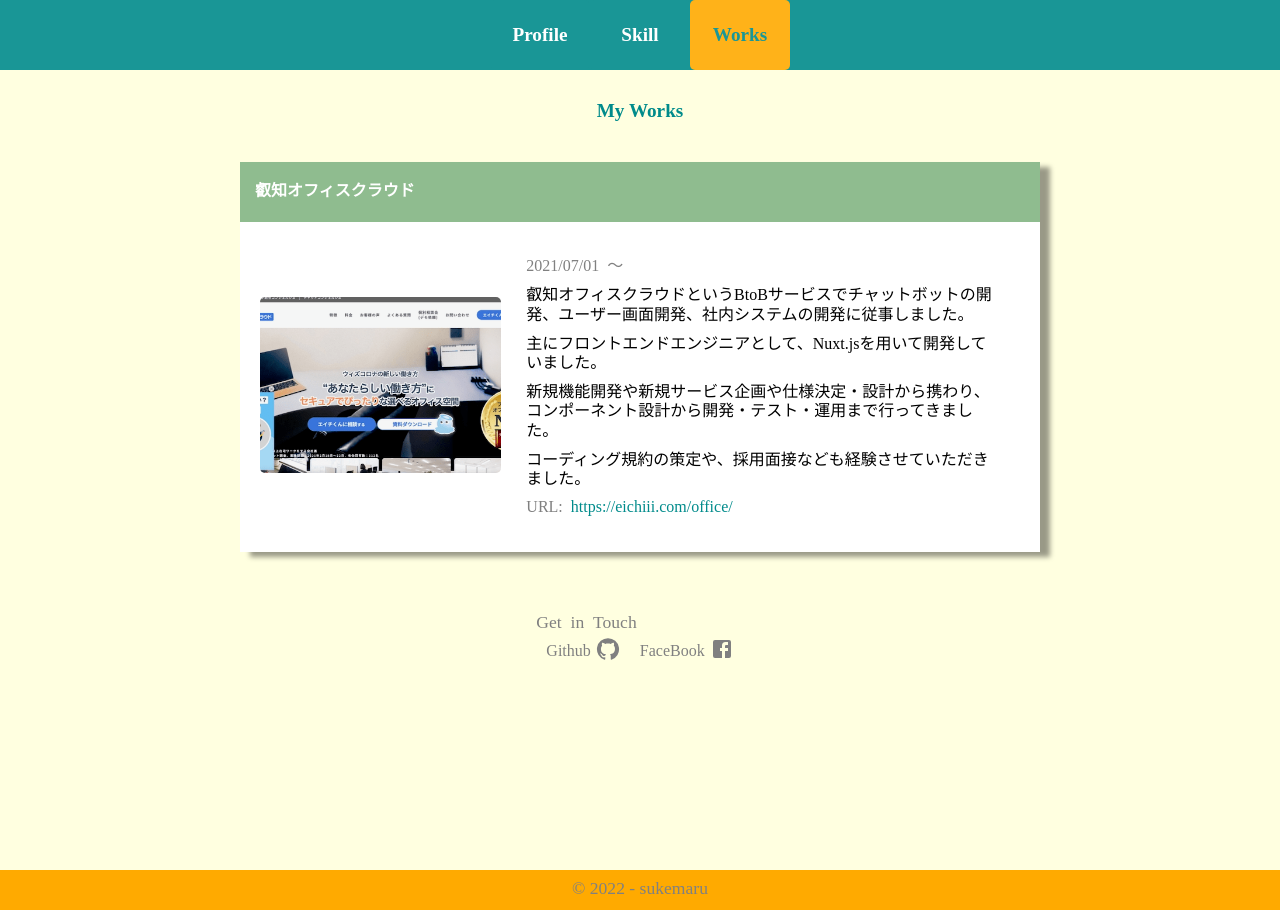
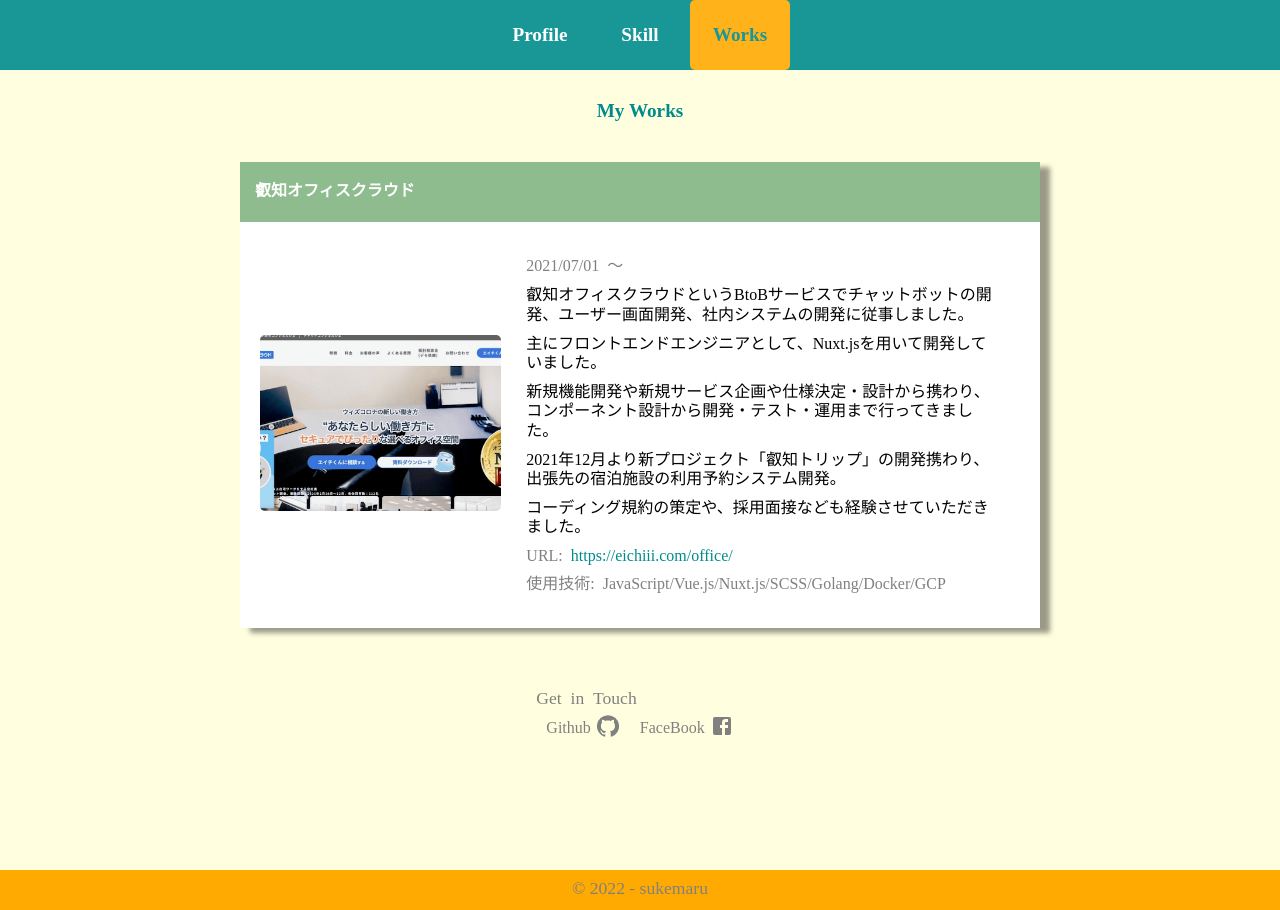
Before and after one commit to sukemaru-injp/next-first, a Next.js app: page /works in a window 1280 px wide. Built offline with nearby package versions, Linux system fonts and the light colour scheme.

Commit message:
add_works

```diff
--- a/components/templates/WorkCard.tsx
+++ b/components/templates/WorkCard.tsx
@@ -11,6 +11,7 @@ interface Props {
   content: string[]
   link?: string
   date?: string
+  tech?: string
   imageHeight?: string
   imageWidth?: string
 }
@@ -63,6 +64,13 @@ const WorkCard: FC<Props> = (props: Props) => {
     }
   }
 
+  const TechInfo = () => {
+    if (props?.tech) {
+      return <SubContent>使用技術:&ensp;{props.tech}</SubContent>
+    }
+    return <></>
+  }
+
   return (
     <>
       <CardWithHeader
@@ -82,6 +90,7 @@ const WorkCard: FC<Props> = (props: Props) => {
               return <Content key={`content${idx}`}>{v}</Content>
             })}
             <Url />
+            <TechInfo />
           </ContentWrapper>
         </InnerWrapper>
       </CardWithHeader>
--- a/pages/_middleware.ts
+++ b/pages/_middleware.ts
@@ -1,7 +1,7 @@
 import { NextRequest, NextResponse } from 'next/server'
 
 export function middleware(req: NextRequest) {
-  if (process.env.NODE_ENV !== 'production') { return }
+  if (process.env.NODE_ENV === 'production' || process.env.NODE_ENV === 'development') { return }
   const basicAuth = req.headers.get('authorization')
   if (basicAuth) {
     const auth = basicAuth.split(' ')[1]
--- a/pages/works/index.tsx
+++ b/pages/works/index.tsx
@@ -12,7 +12,8 @@ export interface workUi {
   image: string
   content: string[]
   link?: string
-  date?: string
+  date?: string,
+  tech?: string
 }
 
 interface Props {
@@ -56,7 +57,8 @@ const Works: NextPage<Props> = (props: Props) => {
                 title={item.title}
                 image={item.image}
                 content={item.content}
-                link={item.link || ''}
+                link={item?.link || ''}
+                tech={item?.tech || ''}
                 date={item?.date || ''} />
             </CardWrapper>
           })}
--- a/src/ui.ts
+++ b/src/ui.ts
@@ -30,6 +30,7 @@ export const workDetails: workUi[] = [
     image: '/img/eichi.png',
     link: 'https://eichiii.com/office/',
     date: format(new Date(2021, 6, 1), 'yyyy/MM/dd'),
-    content: ['叡知オフィスクラウドというBtoBサービスでチャットボットの開発、ユーザー画面開発、社内システムの開発に従事しました。', '主にフロントエンドエンジニアとして、Nuxt.jsを用いて開発していました。', '新規機能開発や新規サービス企画や仕様決定・設計から携わり、コンポーネント設計から開発・テスト・運用まで行ってきました。', 'コーディング規約の策定や、採用面接なども経験させていただきました。']
+    content: ['叡知オフィスクラウドというBtoBサービスでチャットボットの開発、ユーザー画面開発、社内システムの開発に従事しました。', '主にフロントエンドエンジニアとして、Nuxt.jsを用いて開発していました。', '新規機能開発や新規サービス企画や仕様決定・設計から携わり、コンポーネント設計から開発・テスト・運用まで行ってきました。', '2021年12月より新プロジェクト「叡知トリップ」の開発携わり、出張先の宿泊施設の利用予約システム開発。', 'コーディング規約の策定や、採用面接なども経験させていただきました。'],
+    tech: 'JavaScript/Vue.js/Nuxt.js/SCSS/Golang/Docker/GCP'
   }
 ]
```
